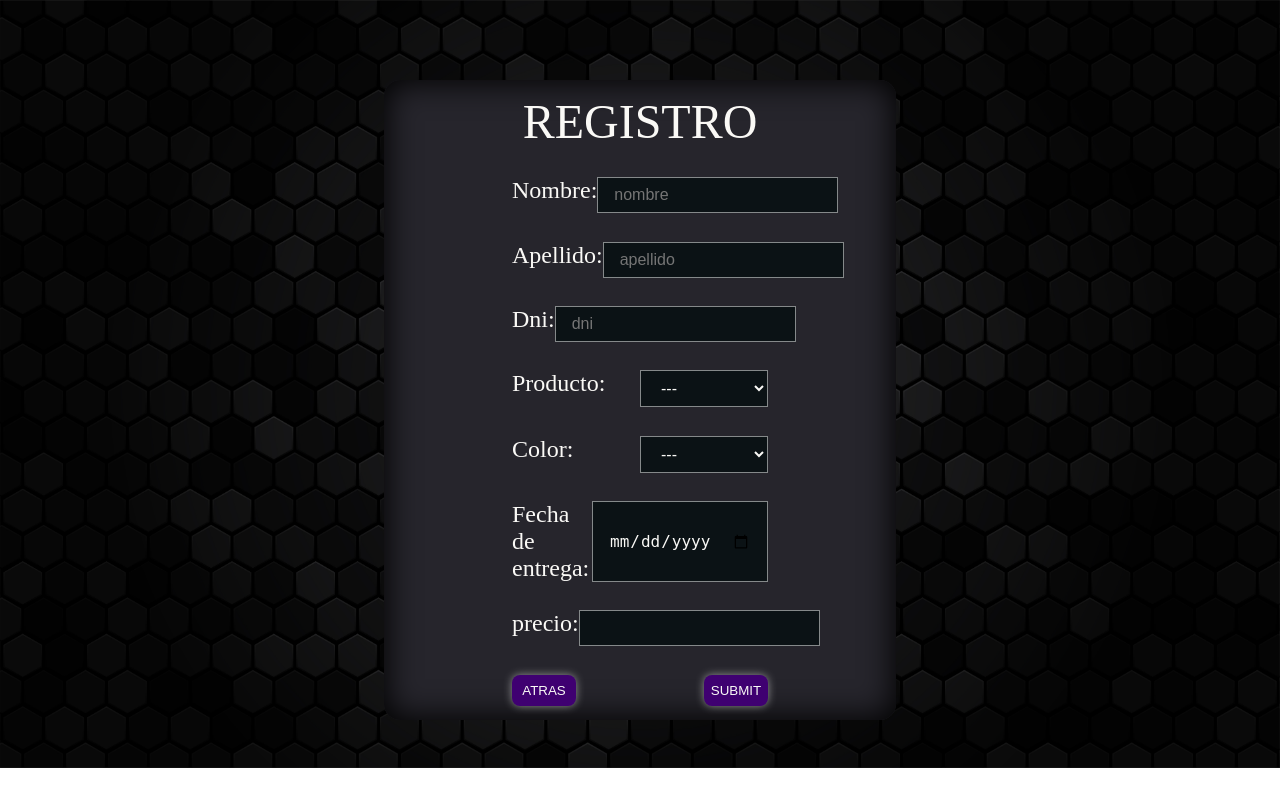
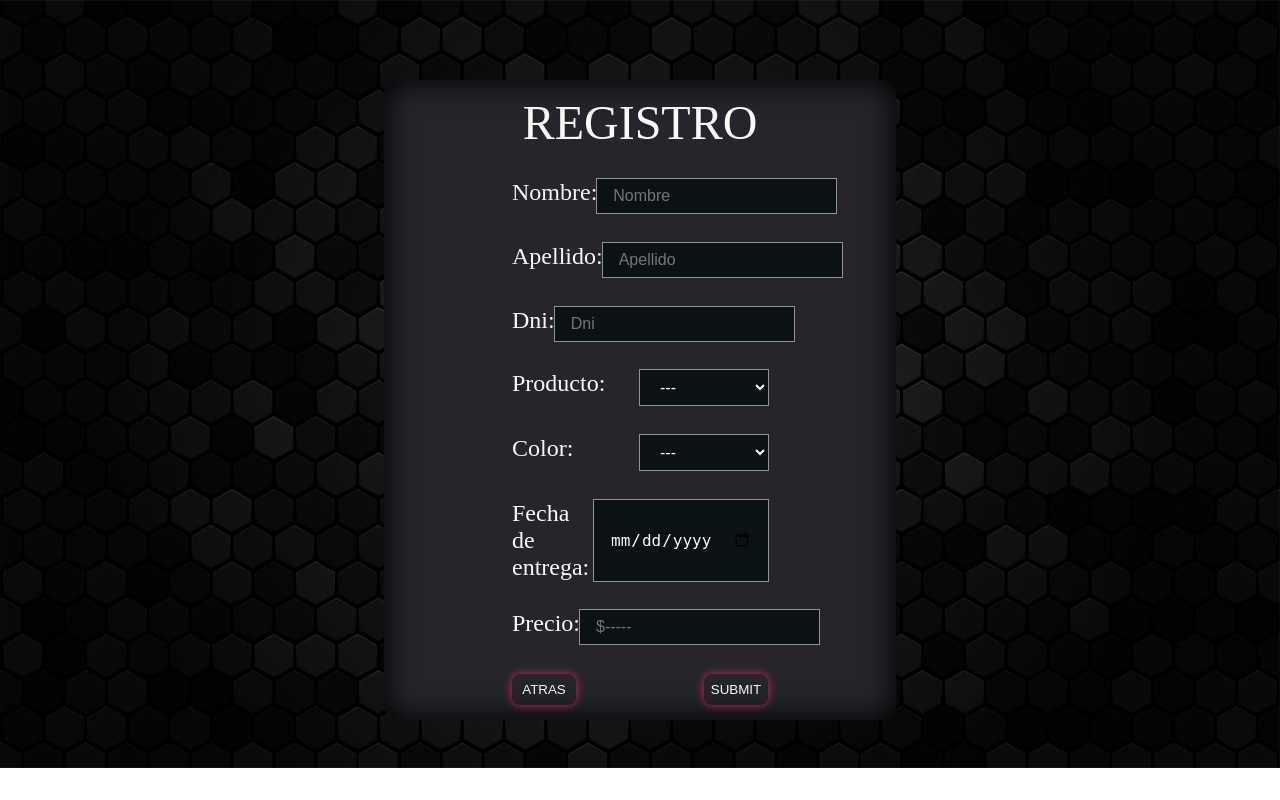
Before and after one commit to MATT30303/ABM-project, a PHP site: page /assets/html/registrar.html in a window 1280 px wide. Run offline with PHP 8.4, Linux system fonts and the light colour scheme.

Commit message:
update
beta 1.3

```diff
--- a/assets/css/registrar.css
+++ b/assets/css/registrar.css
@@ -57,15 +57,15 @@ input[type=text],input[type=date],input[type=number],select{
     font-size: 1rem;
     padding: 0.5rem 1rem 0.5rem 1rem;
     background-color: var(--black);
-    border: 1px solid rgba(255, 255, 255, 0.5);
+    border: none;
+    outline: 1px solid rgba(255, 255, 255, 0.5);
     box-shadow: none;
     transition: box-shadow linear 0.2s;
     color: var(--white);
 }
-input[type=text]:focus{
-    outline: none;
-    box-shadow: 0rem 0rem 1rem 0rem var(--four);
-    transition: box-shadow linear 0.2s;
+input[type=text]:focus,input[type=number]:focus{
+    outline: 1px solid var(--four);
+    transition: outline linear 0.2s;
 }
 input::-webkit-outer-spin-button,
 input::-webkit-inner-spin-button {
@@ -90,6 +90,12 @@ a{
     text-decoration: none;
     color: var(--white);
     text-align: center;
+    padding: 0.5rem 1.5rem 0.5rem 1.5rem;
+    border: none;
+}
+a:hover{
+    color: var(--black);
+    border: none;
 }
 .boton{
     display: flex;
@@ -102,14 +108,16 @@ button{
     border: none;
     border-radius: 0.5rem;
     color: var(--white);
-    background-color: var(--three);
-    box-shadow: 0rem 0rem 0.5rem 0rem rgba(255, 255, 255, 0.5);
+    background-color: transparent;
+    box-shadow: 0rem 0rem 0.5rem 0rem rgba(251,37,118,0.8);
     cursor: pointer;
     transform: scale(1);
     transition: transform linear 0.2s;
 }
 button:hover{
-    box-shadow: 0rem 0rem 1rem 0rem rgba(255, 255, 255, 0.5);
-    transform: scale(1.05);
+    box-shadow: 0rem 0rem 1rem 0rem rgba(251,37,118,1);
+    background-color: var(--four);
+    border: 1px solid var(--black);
+    color: var(--black);
     transition: all linear 0.2s;
 }
--- a/assets/html/registrar.html
+++ b/assets/html/registrar.html
@@ -12,9 +12,9 @@
     <div class="form">
       <form action="/assets/php/register.php" method="post">
         <span class="title">REGISTRO</span>
-        <span class="nombre">Nombre: <input type="text" placeholder="nombre" id="nombre" name="nombre" required /></span>
-        <span class="apellido">Apellido: <input type="text" placeholder="apellido" id="apellido" name="apellido" required /></span>
-        <span class="dni">Dni: <input type="number" placeholder="dni" id="dni" name="dni" required min="1" /></span>
+        <span class="nombre">Nombre: <input type="text" placeholder="Nombre" id="nombre" name="nombre" required /></span>
+        <span class="apellido">Apellido: <input type="text" placeholder="Apellido" id="apellido" name="apellido" required /></span>
+        <span class="dni">Dni: <input type="number" placeholder="Dni" id="dni" name="dni" required min="1" /></span>
         <span class="producto"
           >Producto:
           <select name="producto" id="producto" required>
@@ -38,7 +38,7 @@
           </select>
         </span>
         <span class="fecha">Fecha de entrega: <input type="date" id="F-entrega" name="date" required /></span>
-        <span class="precio">precio: <input type="number" id="precio" name="price" min="1" required /></span>
+        <span class="precio">Precio: <input type="number" placeholder="$-----" id="precio" name="price" min="1" required /></span>
         <div class="boton">
           <button class="atras"><a href="/landing.html">ATRAS</a></button>
           <button type="submit" class="submit-button">SUBMIT</button>
--- a/assets/php/delete.php
+++ b/assets/php/delete.php
@@ -1,6 +1,6 @@
 <?php
 // Include the database connection file
-include './conection.php';
+include 'conection.php';
 
 if ($_SERVER["REQUEST_METHOD"] == "POST" && isset($_POST['id'])) {
     $id = $_POST['id'];
--- a/assets/php/list.php
+++ b/assets/php/list.php
@@ -45,7 +45,7 @@ if ($_SERVER["REQUEST_METHOD"] == "POST") {
         <span class="lista-text">Pedidos</span>
         <form method="post">
             <span class="text">Busqueda: </span>
-            <input type="text" name="name" placeholder="nombre" class="search"
+            <input type="text" name="name" placeholder="Nombre" class="search"
                 value="<?php echo htmlspecialchars($name ?? ''); ?>" />
             <button type="submit" class="button">Obtener lista</button>
             <a href="/landing.html" class="button">Home</a>
```
Also changed, not shown: assets/css/lista.css (+9 -2 lines), assets/php/register.php (line endings or trailing spaces).
